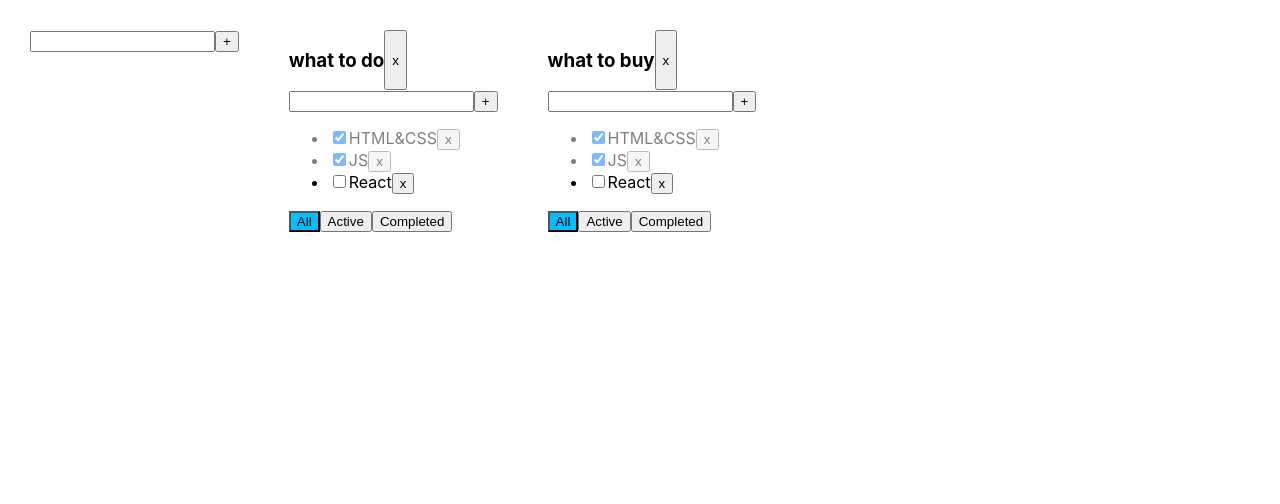
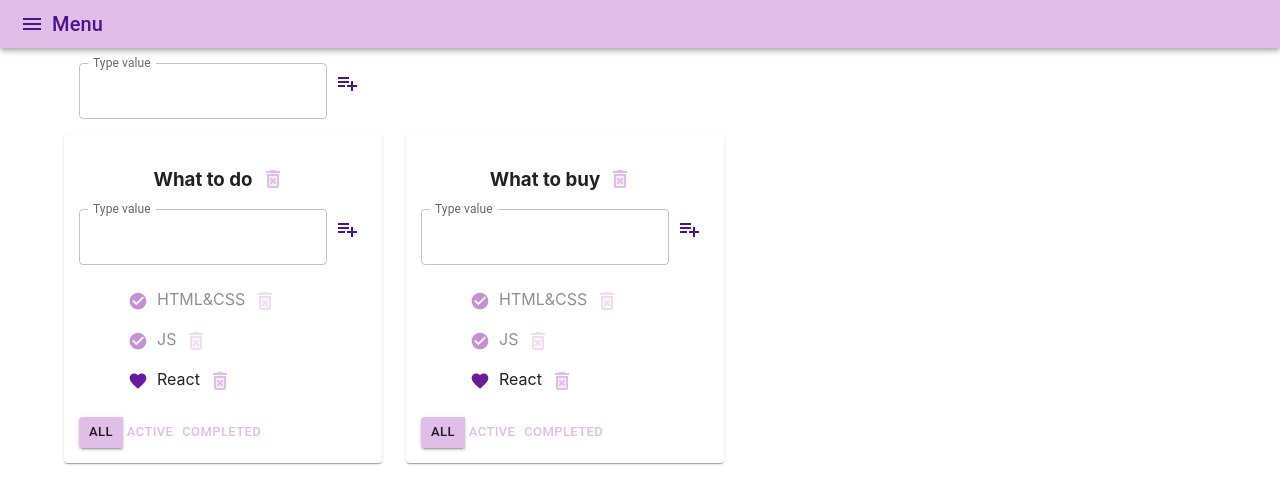
Before and after one commit to Violet0222/todolistNew, a React (Create React App) app: page / in a window 1280 px wide. Shown: the top 504 px of the page. Built offline with nearby package versions, Linux system fonts and the light colour scheme.

Commit message:
add Material UI style

```diff
--- a/package.json
+++ b/package.json
@@ -3,6 +3,10 @@
   "version": "0.1.0",
   "private": true,
   "dependencies": {
+    "@emotion/react": "^11.11.1",
+    "@emotion/styled": "^11.11.0",
+    "@mui/icons-material": "^5.11.16",
+    "@mui/material": "^5.13.5",
     "@testing-library/jest-dom": "^5.14.1",
     "@testing-library/react": "^13.0.0",
     "@testing-library/user-event": "^13.2.1",
@@ -14,7 +18,7 @@
     "react": "^18.2.0",
     "react-dom": "^18.2.0",
     "react-scripts": "5.0.1",
-    "typescript": "^4.4.2",
+    "typescript": "^5.1.3",
     "uuid": "^9.0.0",
     "web-vitals": "^2.1.0"
   },
--- a/src/App.css
+++ b/src/App.css
@@ -1,8 +1,9 @@
 .App {
-  padding: 30px;
-  display: flex;
+  /*padding: 30px;*/
+  /*display: flex;*/
+  /*flex-direction: column;*/
 }
 
 .App > div {
-  margin-right: 50px;
+  /*margin-right: 50px;*/
 }
--- a/src/App.tsx
+++ b/src/App.tsx
@@ -1,8 +1,17 @@
 import React, { useState } from "react";
 import { v1 } from "uuid";
 import "./App.css";
-import { ToDoList } from "./ToDoList";
+import { Task, ToDoList } from "./ToDoList";
 import { AddTaskInput } from "./components/AddTaskInput";
+import AppBar from "@mui/material/AppBar";
+import Typography from "@mui/material/Typography";
+import IconButton from "@mui/material/IconButton";
+import MenuIcon from "@mui/icons-material/Menu";
+import Toolbar from "@mui/material/Toolbar";
+import Container from "@mui/material/Container";
+import Grid from "@mui/material/Grid";
+import { purple } from "@mui/material/colors";
+import Paper from "@mui/material/Paper";
 
 export type FilteredTaskType = "All" | "Active" | "Completed";
 type ToDoListType = {
@@ -10,14 +19,18 @@ type ToDoListType = {
   title: string;
   filter: FilteredTaskType;
 };
+type TasksStateType = {
+  [key: string]: Array<Task>;
+};
+
 function App() {
   let toDoListState1 = v1();
   let toDoListState2 = v1();
   const [toDoListState, setToDoListState] = useState<Array<ToDoListType>>([
-    { id: toDoListState1, title: "what to do", filter: "All" },
-    { id: toDoListState2, title: "what to buy", filter: "All" },
+    { id: toDoListState1, title: "What to do", filter: "All" },
+    { id: toDoListState2, title: "What to buy", filter: "All" },
   ]);
-  const [tasksState, setTasks] = useState({
+  const [tasksState, setTasks] = useState<TasksStateType>({
     [toDoListState1]: [
       { id: v1(), name: "HTML&CSS", isDone: true },
       { id: v1(), name: "JS", isDone: true },
@@ -41,8 +54,6 @@ function App() {
       [toDoListID]: tasksState[toDoListID].filter((task) => task.id !== taskID),
     });
   };
-  //todo: хотела подумать как сделать через if чтобы показывались All, Active
-  // const [filter, setFilter] = useState<FilteredTaskType>("All");
 
   const handActiveClick = (
     toDoListID: string,
@@ -72,16 +83,43 @@ function App() {
     taskID: string,
     eventStatus: boolean
   ) => {
-    // let task = tasksState.find((t) => t.id === taskId);
-    // if (task) {
-    //   task.isDone = isDone;
-    // }
     setTasks({
       ...tasksState,
       [toDoListID]: tasksState[toDoListID].map((el) =>
         el.id === taskID ? { ...el, isDone: eventStatus } : el
       ),
     });
+  };
+  const changeTaskTitle = ({
+    toDoListID,
+    taskID,
+    newValue,
+  }: {
+    toDoListID: string;
+    taskID: string;
+    newValue: string;
+  }) => {
+    const newTasks = {
+      ...tasksState,
+      [toDoListID]: tasksState[toDoListID].map((el) =>
+        el.id === taskID ? { ...el, name: newValue } : el
+      ),
+    };
+    setTasks(newTasks);
+  };
+
+  const changeTodolistTitle = ({
+    toDoListID,
+    newValue,
+  }: {
+    toDoListID: string;
+    newValue: string;
+  }) => {
+    const newTodolist = toDoListState.map((el) =>
+      el.id === toDoListID ? { ...el, title: newValue } : el
+    );
+
+    setToDoListState(newTodolist);
   };
   const addTodolist = (title: string) => {
     let newTodolist: ToDoListType = { id: v1(), title: title, filter: "All" };
@@ -90,7 +128,25 @@ function App() {
   };
   return (
     <div className="App">
+      <AppBar position="static" style={{ background: purple[100] }}>
+        <Toolbar variant="dense" sx={{ color: purple[100] }}>
+          <IconButton
+            edge="start"
+            sx={{ color: purple[900] }}
+            aria-label="menu"
+          >
+            <MenuIcon />
+          </IconButton>
+          <Typography variant="h6" sx={{ color: purple[900] }} component="div">
+            Menu
+          </Typography>
+        </Toolbar>
+      </AppBar>
+      <Container fixed>
+        <Grid container style={{ padding: "15px" }}>
           <AddTaskInput addTask={addTodolist} />
+        </Grid>
+        <Grid container spacing={3}>
           {toDoListState.map((list) => {
             const filteredTasks = tasksState[list.id].filter((task) => {
               if (list.filter === "Active") {
@@ -102,6 +158,8 @@ function App() {
               return true;
             });
             return (
+              <Grid item>
+                <Paper style={{ padding: "15px" }}>
                   <ToDoList
                     key={list.id}
                     toDoListID={list.id}
@@ -113,9 +171,15 @@ function App() {
                     handActiveClick={handActiveClick}
                     addTask={addTask}
                     onChangeTaskStatus={onChangeTaskStatus}
+                    changeTaskTitle={changeTaskTitle}
+                    changeTodolistTitle={changeTodolistTitle}
                   />
+                </Paper>
+              </Grid>
             );
           })}
+        </Grid>
+      </Container>
     </div>
   );
 }
--- a/src/ToDoList.module.css
+++ b/src/ToDoList.module.css
@@ -1,6 +1,7 @@
 .titleWrapper{
     display: flex;
     flex-direction: row;
+    justify-content: center;
 }
 .inputError{
    border-color: red;
--- a/src/ToDoList.tsx
+++ b/src/ToDoList.tsx
@@ -5,10 +5,22 @@ import React, {
   useState,
 } from "react";
 import { FilteredTaskType } from "./App";
-import { Button } from "./components/Button";
+// import { Button } from "./components/Button";
+import Button from "@mui/material/Button";
 import { Input } from "./components/Input";
 import s from "./ToDoList.module.css";
 import { AddTaskInput } from "./components/AddTaskInput";
+import { EditableTask } from "./components/EditableTask";
+import {
+  ButtonGroup,
+  Checkbox,
+  createMuiTheme,
+  IconButton,
+  ThemeProvider,
+} from "@mui/material";
+import { CheckCircle, Delete, Favorite } from "@mui/icons-material";
+import { purple } from "@mui/material/colors";
+import DeleteForeverTwoToneIcon from "@mui/icons-material/DeleteForeverTwoTone";
 
 export type Task = {
   id: string;
@@ -34,8 +46,30 @@ type FilteredPropsTitle = {
     taskID: string,
     eventStatus: boolean
   ) => void;
+  changeTaskTitle: ({
+    toDoListID,
+    taskID,
+    newValue,
+  }: {
+    toDoListID: string;
+    taskID: string;
+    newValue: string;
+  }) => void;
+  changeTodolistTitle: ({
+    toDoListID,
+    newValue,
+  }: {
+    toDoListID: string;
+    newValue: string;
+  }) => void;
 };
-
+const theme = createMuiTheme({
+  palette: {
+    primary: {
+      main: "#e1bee7",
+    },
+  },
+});
 export const ToDoList = (props: FilteredPropsTitle) => {
   const onRemoveToDoListHandler = () =>
     props.handleToDoListRemoveClick(props.toDoListID);
@@ -47,15 +81,29 @@ export const ToDoList = (props: FilteredPropsTitle) => {
     props.handActiveClick(props.toDoListID, "Completed");
   const onChangeHandler = (taskId: string, e: boolean) =>
     props.onChangeTaskStatus(props.toDoListID, taskId, e);
+
   const addTask = (title: string) => {
-    props.addTask(title, props.toDoListID);
+    props.addTask(props.toDoListID, title);
+  };
+  const onChangeTodolistTitleHandler = (newValue: string) => {
+    props.changeTodolistTitle({
+      toDoListID: props.toDoListID,
+      newValue,
+    });
   };
   return (
     <div>
       <div>
         <div className={s.titleWrapper}>
-          <h3>{props.title}</h3>
-          <Button onClick={onRemoveToDoListHandler}>x</Button>
+          <h3>
+            <EditableTask
+              name={props.title}
+              onChange={onChangeTodolistTitleHandler}
+            />
+          </h3>
+          <IconButton aria-label="delete" onClick={onRemoveToDoListHandler}>
+            <DeleteForeverTwoToneIcon sx={{ color: purple[100] }} />
+          </IconButton>
         </div>
         <div>
           <AddTaskInput addTask={addTask} />
@@ -66,40 +114,66 @@ export const ToDoList = (props: FilteredPropsTitle) => {
               props.handleRemoveClick(props.toDoListID, task.id);
             //const onChangeHandler = (e: ChangeEvent<HTMLInputElement>) =>
             // props.onChangeTaskStatus(task.id, e.currentTarget.checked);
+            const onChangeTitleHandler = (newValue: string) => {
+              props.changeTaskTitle({
+                toDoListID: props.toDoListID,
+                taskID: task.id,
+                newValue,
+              });
+            };
             return (
-              <li key={task.id} className={task.isDone ? s.isDone : ""}>
-                <input
-                  type="checkbox"
+              <div key={task.id} className={task.isDone ? s.isDone : ""}>
+                <Checkbox
                   onChange={(e: ChangeEvent<HTMLInputElement>) =>
                     onChangeHandler(task.id, e.currentTarget.checked)
                   }
                   checked={task.isDone}
+                  defaultChecked
+                  sx={{
+                    color: purple[800],
+                    "&.Mui-checked": {
+                      color: purple[600],
+                    },
+                  }}
+                  icon={<Favorite />}
+                  checkedIcon={<CheckCircle />}
+                  size={"small"}
                 />
-                <span>{task.name}</span>
-                <Button onClick={onRemoveHandler}>x</Button>
-              </li>
+
+                <EditableTask
+                  name={task.name}
+                  onChange={onChangeTitleHandler}
+                />
+                <IconButton aria-label="delete" onClick={onRemoveHandler}>
+                  <DeleteForeverTwoToneIcon sx={{ color: purple[100] }} />
+                </IconButton>
+              </div>
             );
           })}
         </ul>
         <div>
+          <ThemeProvider theme={theme}>
+            <ButtonGroup aria-label="outlined button group" size="small">
               <Button
                 onClick={onAllTasksClickHandler}
-            className={props.filter === "All" ? s.activeFilter : ""}
+                variant={props.filter === "All" ? "contained" : "text"}
               >
                 All
               </Button>
               <Button
                 onClick={onActiveTasksClickHandler}
-            className={props.filter === "Active" ? s.activeFilter : ""}
+                variant={props.filter === "Active" ? "contained" : "text"}
               >
                 Active
               </Button>
               <Button
                 onClick={onCompletedTasksClickHandler}
-            className={props.filter === "Completed" ? s.activeFilter : ""}
+                variant={props.filter === "Completed" ? "contained" : "text"}
               >
                 Completed
               </Button>
+            </ButtonGroup>
+          </ThemeProvider>
         </div>
       </div>
     </div>
--- a/src/components/AddTaskInput.tsx
+++ b/src/components/AddTaskInput.tsx
@@ -1,7 +1,10 @@
 import React, { useState } from "react";
 import { Input } from "./Input";
 import s from "../ToDoList.module.css";
-import { Button } from "./Button";
+// import { Button } from "./Button";
+import IconButton from "@mui/material/IconButton";
+import PlaylistAddOutlinedIcon from "@mui/icons-material/PlaylistAddOutlined";
+import { purple } from "@mui/material/colors";
 
 type addTaskInputType = {
   addTask: (title: string) => void;
@@ -13,8 +16,9 @@ export const AddTaskInput = (props: addTaskInputType) => {
     if (inputTitle.trim() !== "") {
       props.addTask(inputTitle.trim());
       setInputTitle("");
+      setError(null);
     } else {
-      setError("The input cannot be empty.");
+      setError("The input can't be empty");
       // props.setInputTitle("");
       // props.addTitle();
     }
@@ -25,15 +29,19 @@ export const AddTaskInput = (props: addTaskInputType) => {
         value={inputTitle}
         onValueChange={setInputTitle}
         onEnter={onAddTaskClickHandler}
-        className={error ? s.inputError : ""}
+        // className={error ? s.inputError : ""}
         onKeyDown={() => {
           if (error) {
             setError(null);
           }
         }}
+        error={error}
       />
-      <Button onClick={onAddTaskClickHandler}>+</Button>
-      <div> {error && <div className={s.error}>{error}</div>}</div>
+      <IconButton aria-label="add" onClick={onAddTaskClickHandler}>
+        <PlaylistAddOutlinedIcon sx={{ color: purple[900] }} />
+      </IconButton>
+
+      {/*<div> {error && <div className={s.error}>{error}</div>}</div>*/}
     </div>
   );
 };
--- a/src/components/Button.tsx
+++ b/src/components/Button.tsx
@@ -4,6 +4,6 @@ type DefaultButtonProps = ButtonHTMLAttributes<HTMLButtonElement>;
 
 type ButtonPropsType = DefaultButtonProps & {};
 
-export const Button = ({ ...rest }: ButtonPropsType) => {
+const Button = ({ ...rest }: ButtonPropsType) => {
   return <button {...rest} />;
 };
--- /dev/null
+++ b/src/components/EditableTask.tsx
@@ -0,0 +1,31 @@
+import React, { ChangeEvent, useState } from "react";
+
+type EditableTaskType = {
+  name: string;
+  onChange: (newValue: string) => void;
+};
+export const EditableTask = (props: EditableTaskType) => {
+  let [editMode, setEditMode] = useState(false);
+  let [title, setTitle] = useState("");
+  const activateEditMode = () => {
+    setEditMode(true);
+    setTitle(props.name);
+  };
+  const activateViewMode = () => {
+    setEditMode(false);
+    props.onChange(title);
+  };
+  const onChangeTitleHandler = (e: ChangeEvent<HTMLInputElement>) => {
+    setTitle(e.currentTarget.value);
+  };
+  return editMode ? (
+    <input
+      value={title}
+      onChange={onChangeTitleHandler}
+      onBlur={activateViewMode}
+      autoFocus
+    />
+  ) : (
+    <span onDoubleClick={activateEditMode}>{props.name}</span>
+  );
+};
--- a/src/components/Input.tsx
+++ b/src/components/Input.tsx
@@ -1,16 +1,19 @@
-import { ChangeEvent, InputHTMLAttributes, KeyboardEvent } from "react";
+import { ChangeEvent, KeyboardEvent } from "react";
+import TextField, { TextFieldProps } from "@mui/material/TextField";
 
-type DefaultInputProps = InputHTMLAttributes<HTMLInputElement>;
+type DefaultInputProps = Omit<TextFieldProps, "error">;
 
-type InputPropsType = DefaultInputProps & {
+type InputPropsType = {
   onValueChange?: (value: string) => void;
   onEnter?: (toDoListID: string, title: string) => void;
-};
+  error?: string | null;
+} & DefaultInputProps;
 export const Input = ({
   onValueChange,
   onEnter,
   onChange,
   onKeyDown,
+  error,
   ...rest
 }: InputPropsType) => {
   const onChangeInputHandler = (event: ChangeEvent<HTMLInputElement>) => {
@@ -27,9 +30,14 @@ export const Input = ({
   };
 
   return (
-    <input
+    <TextField
+      variant="outlined"
+      label="Type value"
+      id="outlined-error"
       onChange={onChangeInputHandler}
       onKeyDown={onKeyPressHandler}
+      error={!!error}
+      helperText={error}
       {...rest}
     />
   );
```
Also changed, not shown: src/reducer/taskReducer.ts (added), 1 other file (tests, documents, lock files or other folders). Lines whose indentation alone changed are shown as unchanged.
